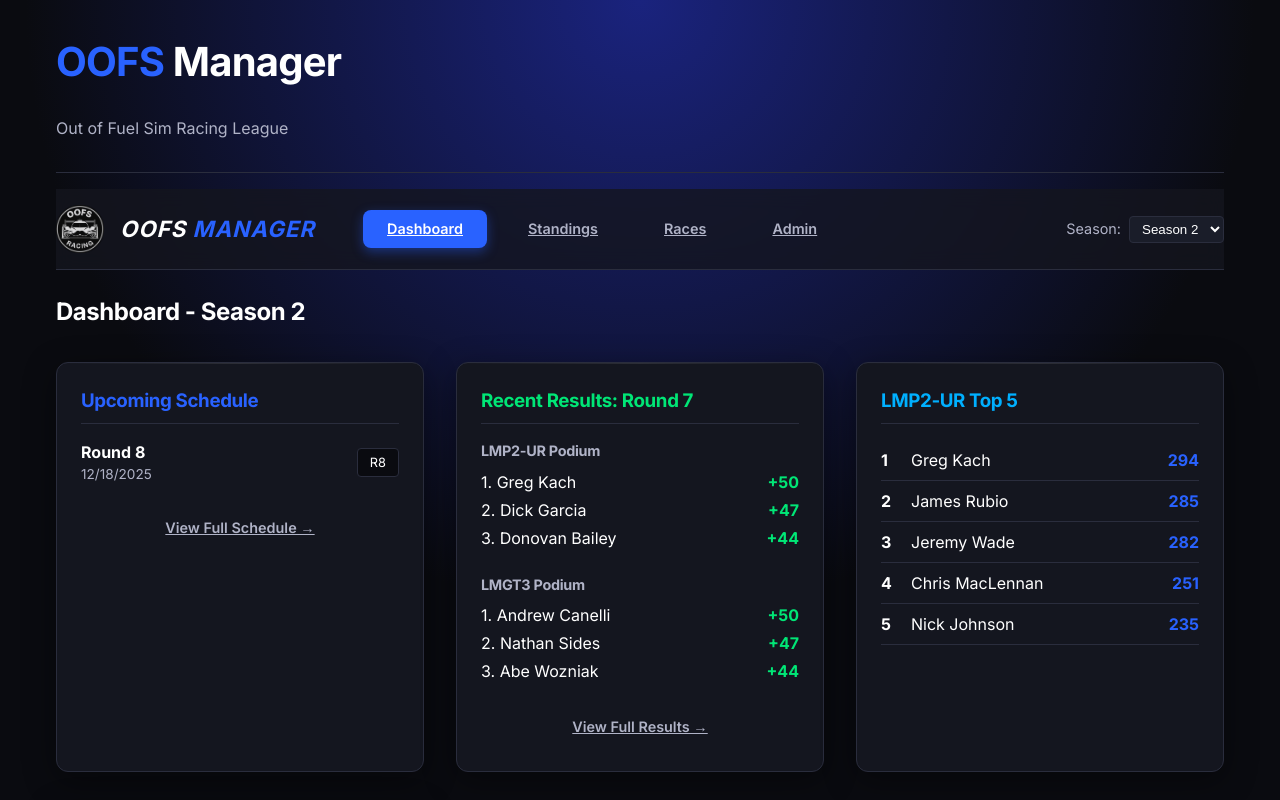
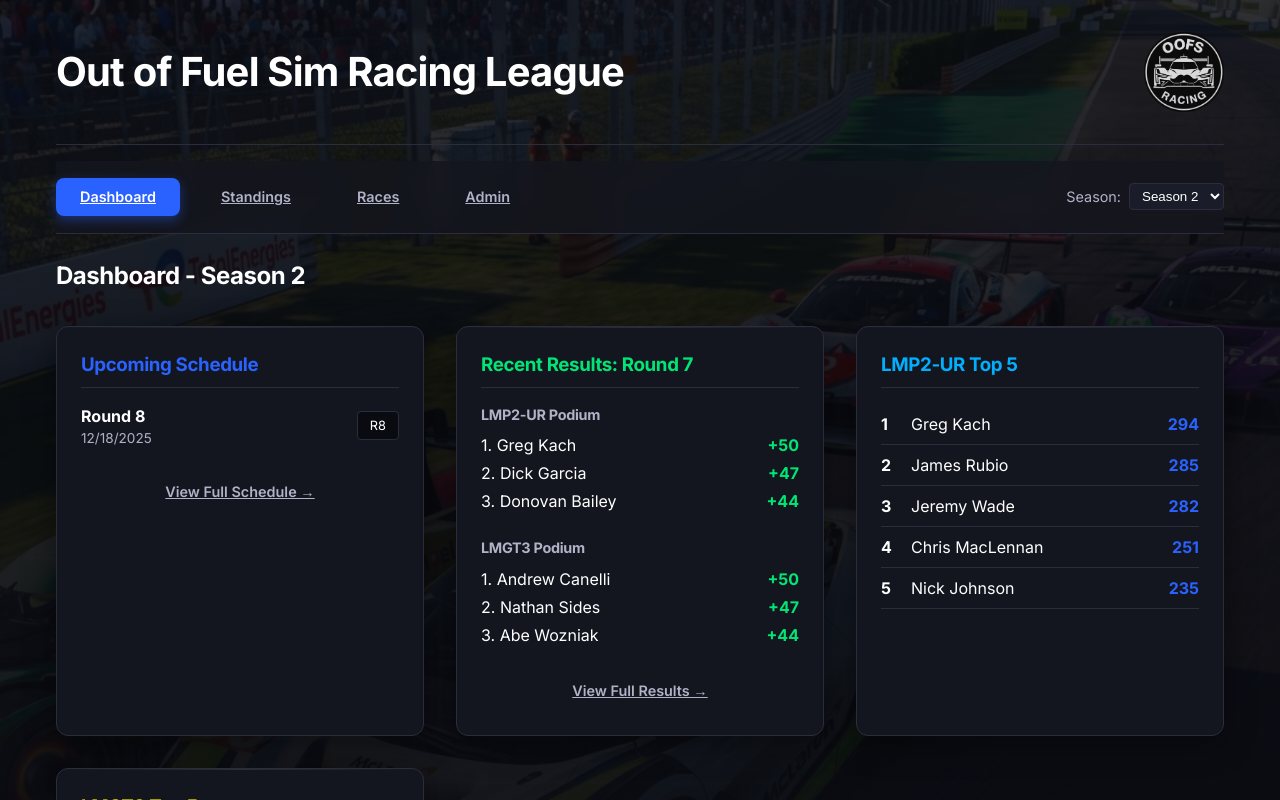
Before and after one commit to oofsracing-lang/OOFSmanager, a React (Vite) app: page / in a window 1280 px wide. Shown: the top 800 px of the page. Built offline with nearby package versions, Linux system fonts and the light colour scheme.

Commit message:
Season Update (Auto-Script)

```diff
--- a/src/components/Layout.jsx
+++ b/src/components/Layout.jsx
@@ -1,14 +1,24 @@
 import { Outlet } from 'react-router-dom';
 import Navbar from './Navbar';
+import logo from '../assets/logo.png';
 
 const Layout = () => {
     return (
         <div className="container">
-            <header style={{ padding: '2rem 0', borderBottom: '1px solid var(--border-color)', marginBottom: '1rem' }}>
-                <h1>
-                    <span className="text-primary">OOFS</span> Manager
-                </h1>
-                <p style={{ color: 'var(--text-muted)' }}>Out of Fuel Sim Racing League</p>
+            <header style={{
+                padding: '2rem 0',
+                borderBottom: '1px solid var(--border-color)',
+                marginBottom: '1rem',
+                display: 'flex',
+                justifyContent: 'space-between',
+                alignItems: 'center'
+            }}>
+                <div>
+                    <h1 style={{ color: 'white', margin: 0 }}>
+                        Out of Fuel Sim Racing League
+                    </h1>
+                </div>
+                <img src={logo} alt="OOFS Logo" style={{ height: '80px' }} />
             </header>
 
             <Navbar />
--- a/src/components/Navbar.jsx
+++ b/src/components/Navbar.jsx
@@ -19,19 +19,7 @@ const Navbar = () => {
             top: 0,
             zIndex: 100
         }}>
-            <div style={{ display: 'flex', alignItems: 'center', marginRight: 'var(--space-xl)' }}>
-                <img src={logo} alt="OOFS Racing" style={{ height: '48px', marginRight: 'var(--space-md)' }} />
-                <h1 style={{
-                    fontSize: '1.4rem',
-                    margin: 0,
-                    color: 'white',
-                    textTransform: 'uppercase',
-                    letterSpacing: '1px',
-                    fontStyle: 'italic' // Racing feel
-                }}>
-                    OOFS <span style={{ color: 'var(--primary)' }}>Manager</span>
-                </h1>
-            </div>
+
             <NavLink
                 to="/"
                 className={({ isActive }) => isActive ? 'btn btn-primary' : 'btn btn-ghost'}
--- a/src/index.css
+++ b/src/index.css
@@ -53,8 +53,13 @@
 body {
   font-family: 'Inter', sans-serif;
   background-color: var(--bg-app);
-  /* Radial gradient for depth/lighting effect */
-  background-image: radial-gradient(circle at 50% 0%, #1a237e 0%, var(--bg-app) 60%);
+  /* Background image with dark overlay */
+  background-image:
+    linear-gradient(rgba(10, 11, 16, 0.85), rgba(10, 11, 16, 0.95)),
+    url('/racing_bg.png');
+  background-size: cover;
+  background-position: center;
+  background-repeat: no-repeat;
   background-attachment: fixed;
   color: var(--text-main);
   line-height: 1.5;
```
Also changed, not shown: public/racing_bg.png (added), src/data/seasons/season2.json, 1 other file (tests, documents, lock files or other folders).
